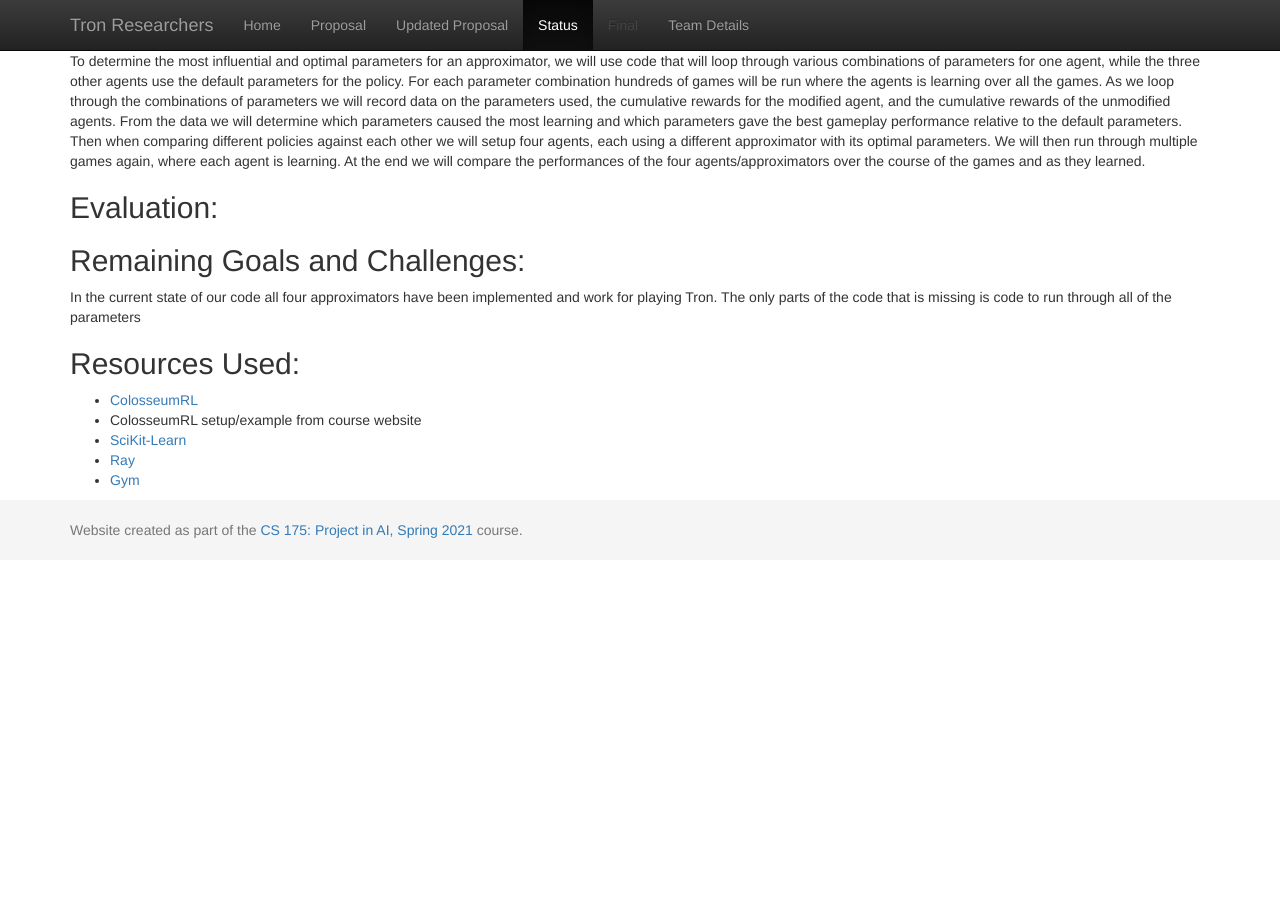
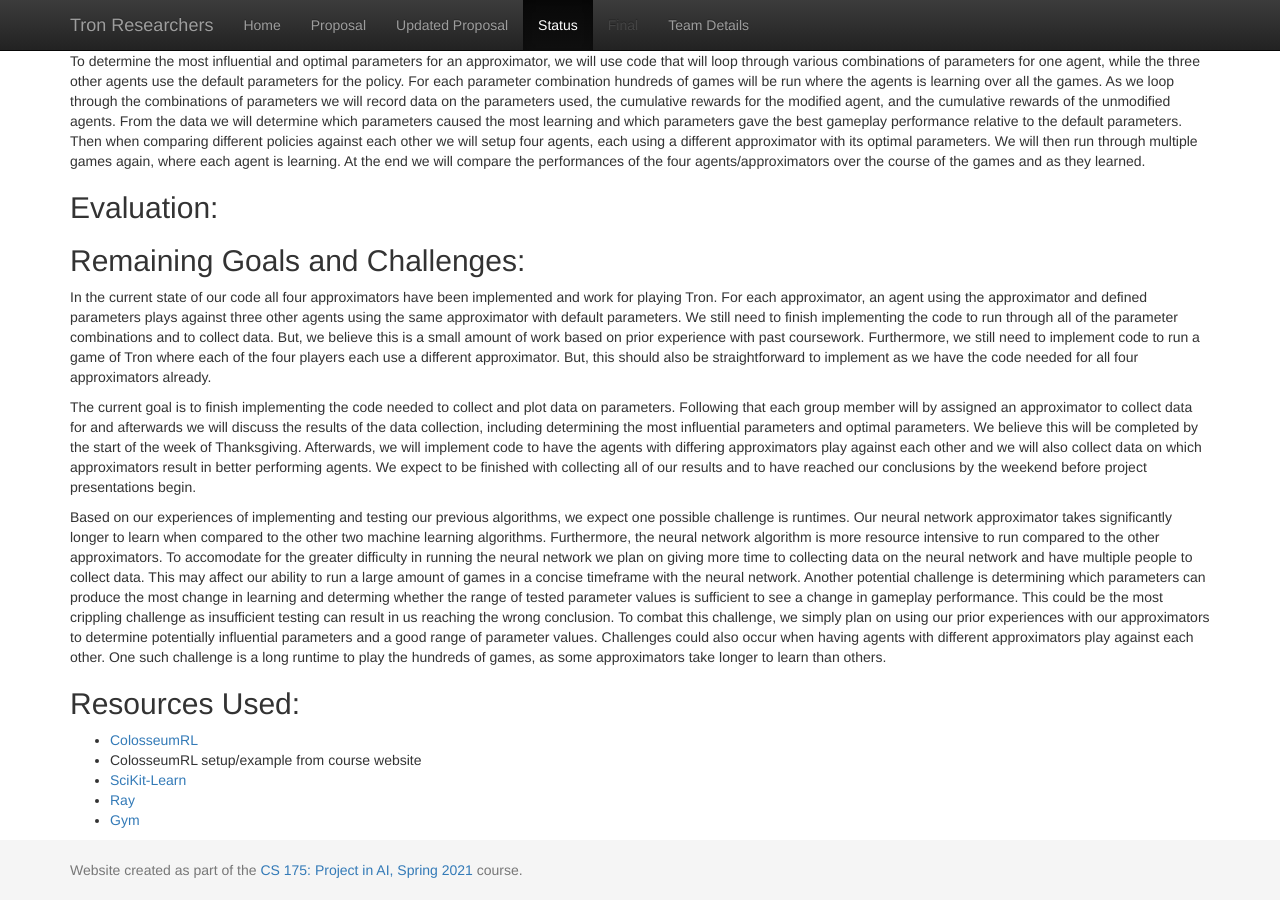
Before and after one commit to anguyen34/Tron-Researchers-CS175, a Jekyll site: the page built from docs/status.md, in a window 1280 px wide and 900 px high, scrolled down 747 px. Built offline with Jekyll 4.4.1, drawn with Linux system fonts in a browser that asks for light colours; before the commit the page ends 1307 px from its top, so only the background shows below that.

Commit message:
Update status.md

```diff
--- a/docs/status.md
+++ b/docs/status.md
@@ -22,7 +22,11 @@ To determine the most influential and optimal parameters for an approximator, we
 
 ## Remaining Goals and Challenges:
 
-In the current state of our code all four approximators have been implemented and work for playing Tron. The only parts of the code that is missing is code to run through all of the parameters
+In the current state of our code all four approximators have been implemented and work for playing Tron. For each approximator, an agent using the approximator and defined parameters plays against three other agents using the same approximator with default parameters. We still need to finish implementing the code to run through all of the parameter combinations and to collect data. But, we believe this is a small amount of work based on prior experience with past coursework. Furthermore, we still need to implement code to run a game of Tron where each of the four players each use a different approximator. But, this should also be straightforward to implement as we have the code needed for all four approximators already.
+
+The current goal is to finish implementing the code needed to collect and plot data on parameters. Following that each group member will by assigned an approximator to collect data for and afterwards we will discuss the results of the data collection, including determining the most influential parameters and optimal parameters. We believe this will be completed by the start of the week of Thanksgiving. Afterwards, we will implement code to have the agents with differing approximators play against each other and we will also collect data on which approximators result in better performing agents. We expect to be finished with collecting all of our results and to have reached our conclusions by the weekend before project presentations begin.
+
+Based on our experiences of implementing and testing our previous algorithms, we expect one possible challenge is runtimes. Our neural network approximator takes significantly longer to learn when compared to the other two machine learning algorithms. Furthermore, the neural network algorithm is more resource intensive to run compared to the other approximators. To accomodate for the greater difficulty in running the neural network we plan on giving more time to collecting data on the neural network and have multiple people to collect data. This may affect our ability to run a large amount of games in a concise timeframe with the neural network. Another potential challenge is determining which parameters can produce the most change in learning and determing whether the range of tested parameter values is sufficient to see a change in gameplay performance. This could be the most crippling challenge as insufficient testing can result in us reaching the wrong conclusion. To combat this challenge, we simply plan on using our prior experiences with our approximators to determine potentially influential parameters and a good range of parameter values. Challenges could also occur when having agents with different approximators play against each other. One such challenge is a long runtime to play the hundreds of games, as some approximators take longer to learn than others.
 
 ## Resources Used:
 
```
